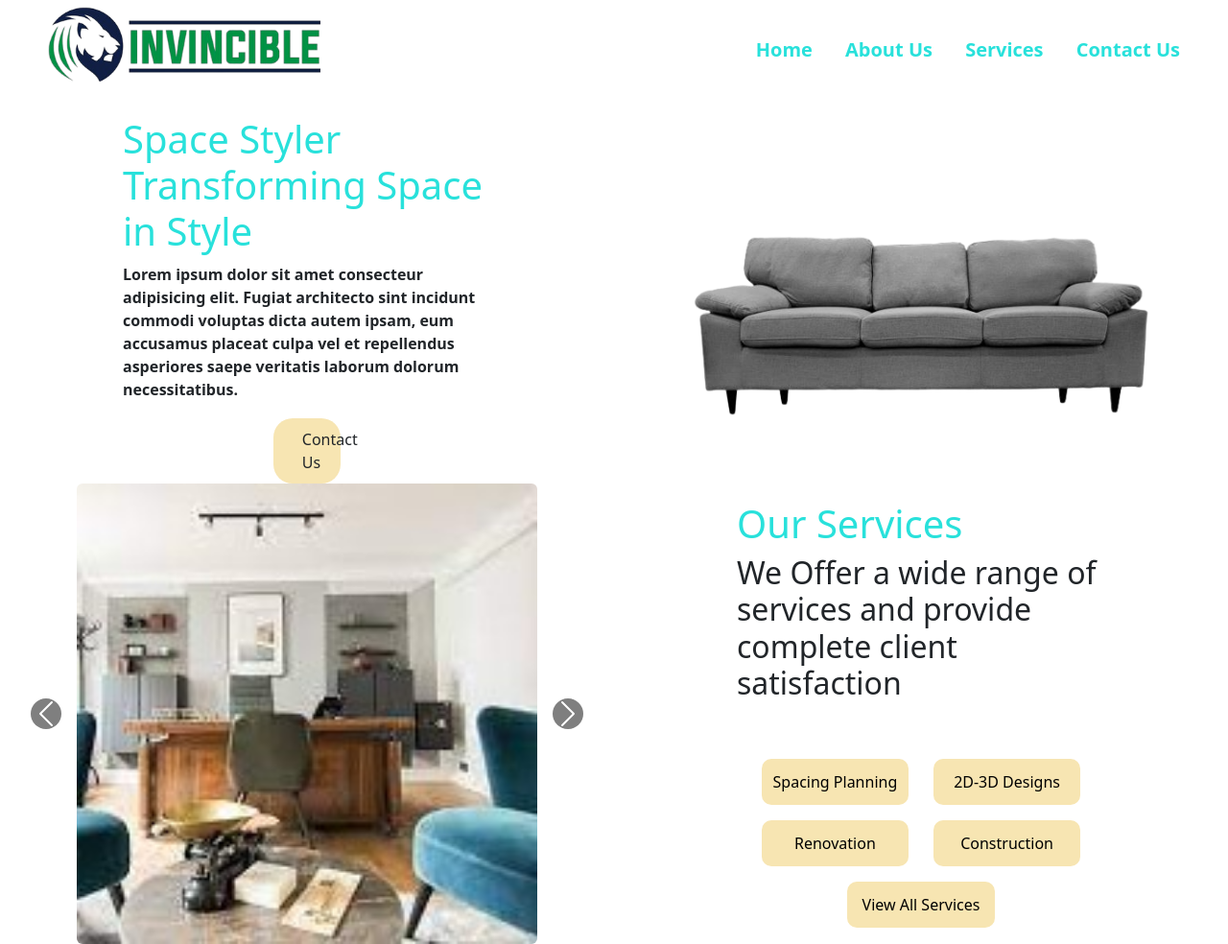
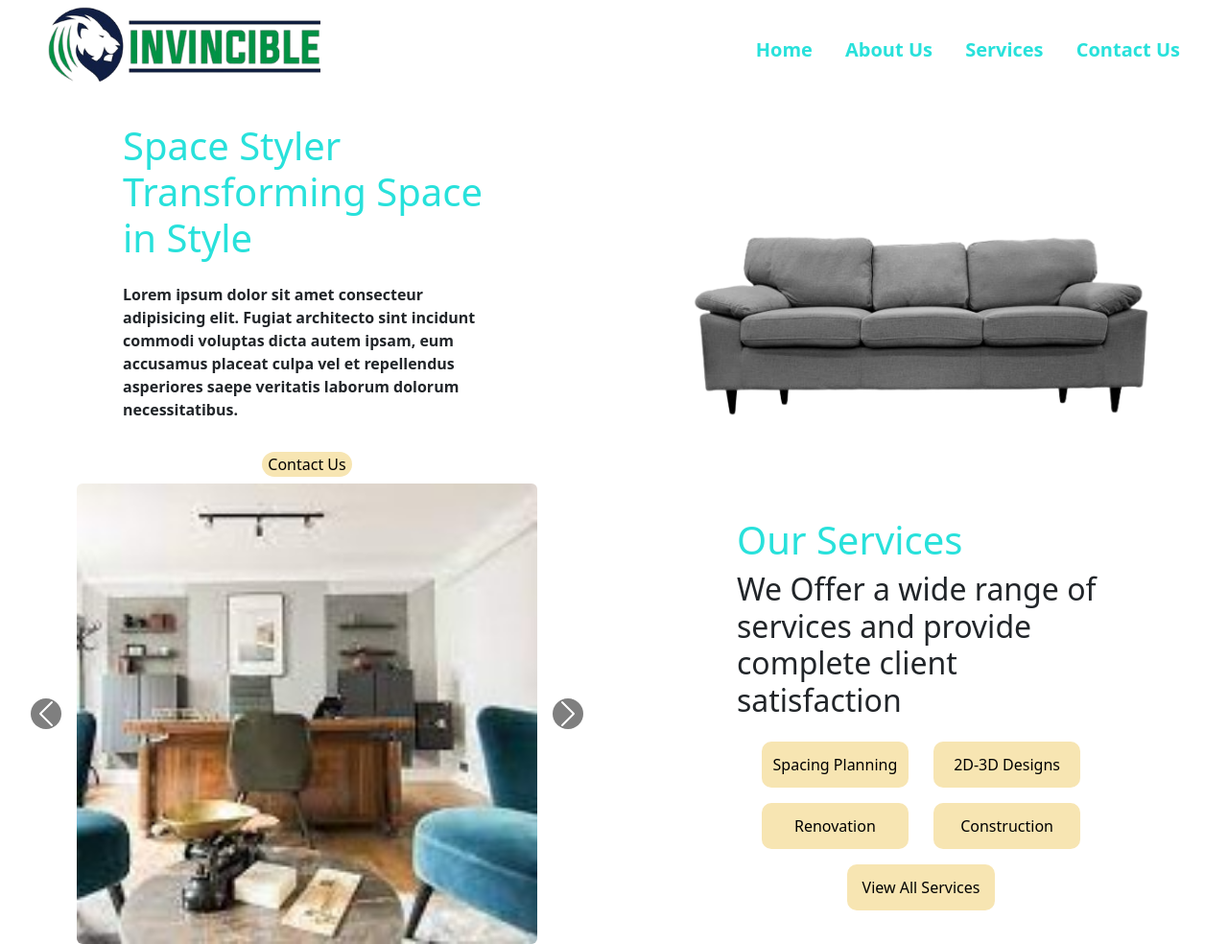
Before and after one commit to tripathi45/Clone-Project, a plain HTML site: page index.html in a window 1280 px wide. Shown: the whole page at 96% size. Drawn offline with nearby package versions, Linux system fonts and the light colour scheme.

Commit message:
17-01-2023 12:59

```diff
--- a/index.html
+++ b/index.html
@@ -31,7 +31,7 @@
             <div class="root1">
                 <h1>Space Styler <br>Transforming Space in Style </h1>
                 <p>Lorem ipsum dolor sit amet consecteur adipisicing elit. Fugiat architecto sint incidunt commodi voluptas dicta autem ipsam, eum accusamus placeat culpa vel et repellendus asperiores saepe veritatis laborum dolorum necessitatibus.</p>
-                <a>Contact Us</a>
+                <button>Contact Us</button>
             </div>
             <div class="root1 ">
                 <img src="Images/Sofa.png">
--- a/style.css
+++ b/style.css
@@ -16,7 +16,6 @@ body{
     display: flex;
     justify-content: space-between;
     align-items: center;
-    flex-wrap: wrap;
 }
 #main-header{
     margin: 0 20px 0 20px;
@@ -47,9 +46,7 @@ body{
     width: 30vw;
     font-weight: bold;
 }
-.root1 a{
-    width: 5.5vw;
-    padding: 10px 30px 10px 30px ;
+.root1 button{
     background-color: #f7e5b2;
     border: none;
     border-radius: 20px;
@@ -76,6 +73,7 @@ body{
 }
 #root2{
     display: flex;
+    align-items:center;
 }
 #root3{
     width: 50vw;
```
